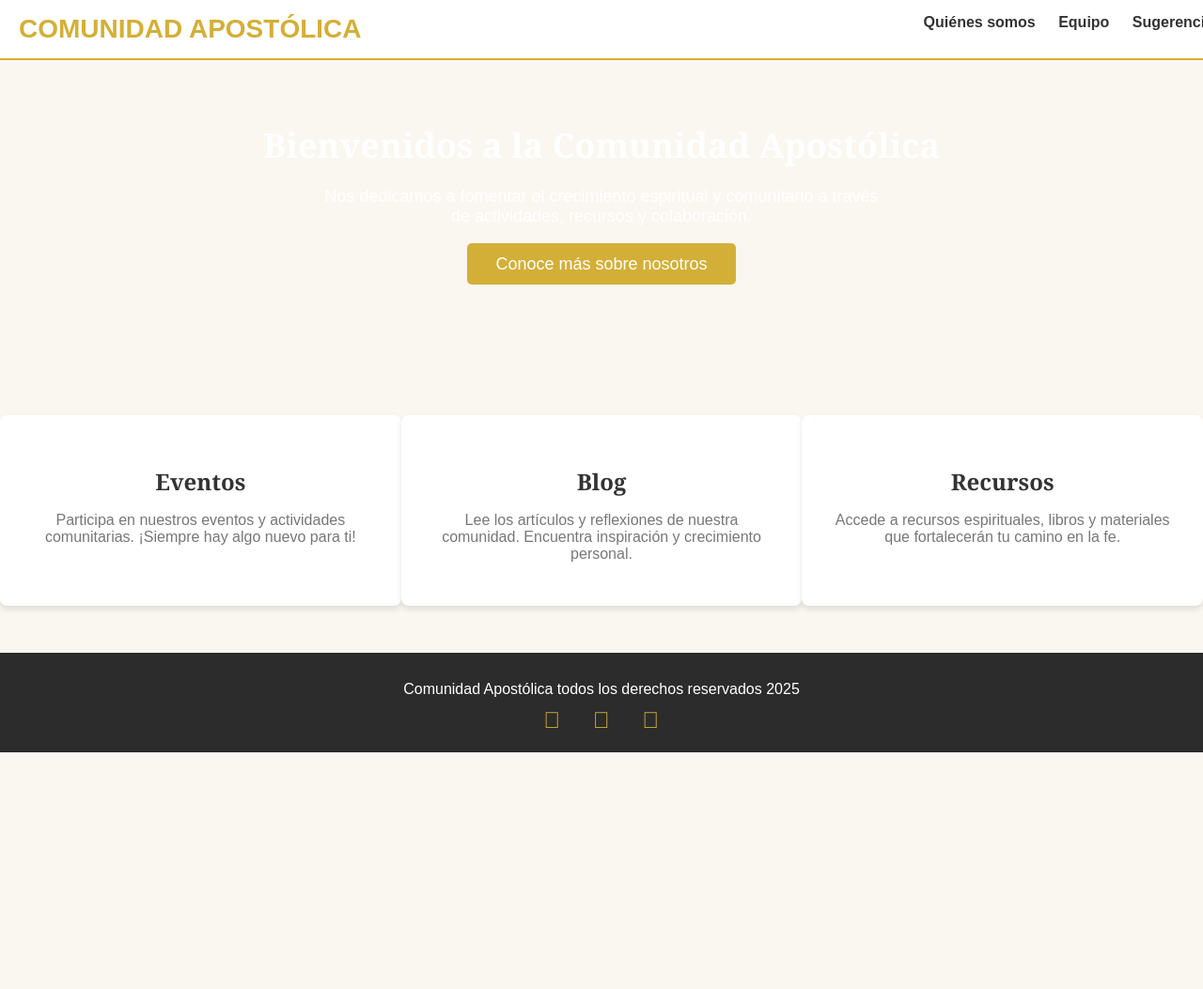
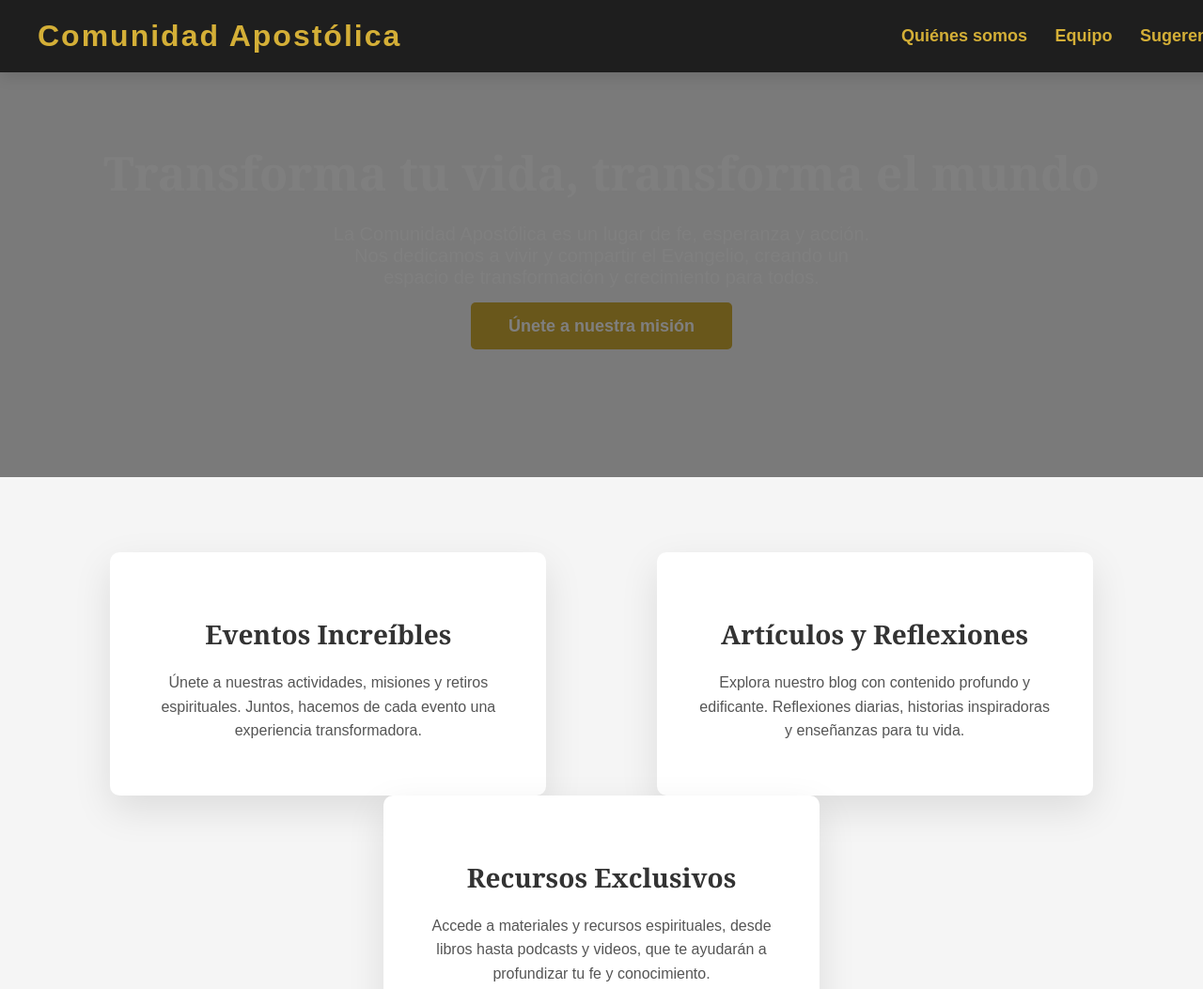
Before and after one commit to JackARAUZ12/Comunidad-Apost-lica, a plain HTML site: page index.html in a window 1280 px wide. Shown: the top 1053 px of the page at 94% size. Before the commit the page ends 801 px from the top, so only its background shows below. Drawn offline with Linux system fonts and the light colour scheme.

Commit message:
Update index.html

```diff
--- a/index.html
+++ b/index.html
@@ -10,172 +10,253 @@
         /* Estilo general */
         body {
             font-family: 'Arial', sans-serif;
-            background-color: #FAF7F0;
+            background-color: #F5F5F5;
             margin: 0;
             padding: 0;
             color: #333333;
+            box-sizing: border-box;
         }
 
-        h1, h2, h3 {
+        h1, h2, h3, h4 {
             font-family: 'Georgia', serif;
         }
 
         /* Header / Menú superior */
         header {
-            background-color: #FFFFFF;
-            border-bottom: 2px solid #D4AF37;
+            background-color: #1E1E1E;
+            color: #D4AF37;
+            padding: 20px 40px;
             position: fixed;
-            width: 100%;
             top: 0;
             left: 0;
+            width: 100%;
             z-index: 1000;
-            padding: 15px 20px;
+            display: flex;
+            justify-content: space-between;
+            align-items: center;
+            box-shadow: 0 5px 15px rgba(0, 0, 0, 0.1);
         }
 
         header .logo {
-            color: #D4AF37;
-            font-size: 28px;
+            font-size: 32px;
             font-weight: bold;
-            text-transform: uppercase;
-            display: inline-block;
-        }
-
-        header nav {
-            display: inline-block;
-            float: right;
+            letter-spacing: 2px;
         }
 
         header nav a {
-            color: #333333;
-            margin-left: 20px;
+            color: #D4AF37;
+            margin-left: 25px;
             text-decoration: none;
-            font-weight: bold;
-            font-size: 16px;
-            transition: color 0.3s;
+            font-size: 18px;
+            font-weight: 600;
+            transition: all 0.3s;
         }
 
         header nav a:hover {
-            color: #D4AF37;
+            color: #FFFFFF;
+            border-bottom: 2px solid #D4AF37;
         }
 
-        /* Menú hamburguesa (móvil) */
         .menu-hamburguesa {
             display: none;
             font-size: 30px;
             cursor: pointer;
+            color: #D4AF37;
         }
 
         @media screen and (max-width: 768px) {
             header nav {
                 display: none;
+                flex-direction: column;
+                text-align: center;
                 width: 100%;
-                text-align: center;
+                padding: 20px 0;
             }
 
             header nav a {
-                display: block;
                 margin: 10px 0;
             }
 
             .menu-hamburguesa {
-                display: inline-block;
-                float: right;
+                display: block;
             }
 
             header nav.show {
-                display: block;
+                display: flex;
             }
         }
 
-        /* Sección principal (Hero) */
+        /* Sección Hero / Banner */
         .hero {
             background-image: url('imagen-fondo.jpg');
             background-size: cover;
             background-position: center;
-            color: #FFFFFF;
-            padding: 100px 20px;
+            color: #FFF;
             text-align: center;
+            padding: 150px 20px;
+            position: relative;
+        }
+
+        .hero::before {
+            content: '';
+            background-color: rgba(0, 0, 0, 0.5);
+            position: absolute;
+            top: 0;
+            left: 0;
+            right: 0;
+            bottom: 0;
         }
 
         .hero h2 {
-            font-size: 36px;
-            margin-bottom: 20px;
+            font-size: 50px;
+            font-weight: 800;
+            margin: 0;
+            z-index: 1;
         }
 
         .hero p {
-            font-size: 18px;
+            font-size: 20px;
             max-width: 600px;
-            margin: 0 auto 30px;
+            margin: 20px auto 30px;
+            z-index: 1;
         }
 
         .hero a {
+            font-size: 18px;
+            padding: 15px 40px;
             background-color: #D4AF37;
-            color: #FFFFFF;
-            padding: 12px 30px;
+            color: #FFF;
             text-decoration: none;
-            font-size: 18px;
             border-radius: 5px;
-            transition: background-color 0.3s;
+            font-weight: 600;
+            transition: all 0.3s;
+            z-index: 1;
         }
 
         .hero a:hover {
             background-color: #C79C2E;
+            transform: translateY(-5px);
         }
 
         /* Sección de destacados */
         .destacados {
             display: flex;
-            justify-content: space-around;
-            margin: 50px 0;
+            justify-content: space-evenly;
+            margin: 80px 0;
+            flex-wrap: wrap;
         }
 
         .destacado {
-            background-color: #FFFFFF;
-            padding: 30px;
-            border-radius: 8px;
-            box-shadow: 0 4px 6px rgba(0, 0, 0, 0.1);
+            background-color: #FFF;
             width: 30%;
+            min-width: 280px;
+            padding: 40px;
+            border-radius: 10px;
+            box-shadow: 0 15px 40px rgba(0, 0, 0, 0.1);
             text-align: center;
-            transition: transform 0.3s, box-shadow 0.3s;
+            transition: all 0.3s;
         }
 
         .destacado:hover {
             transform: translateY(-10px);
-            box-shadow: 0 8px 12px rgba(0, 0, 0, 0.2);
+            box-shadow: 0 20px 60px rgba(0, 0, 0, 0.2);
         }
 
         .destacado h3 {
-            font-size: 24px;
-            margin-bottom: 15px;
+            font-size: 28px;
+            font-weight: bold;
+            margin-bottom: 20px;
+            color: #333;
         }
 
         .destacado p {
             font-size: 16px;
-            color: #777777;
+            color: #555;
+            line-height: 1.6;
         }
 
         /* Footer */
         footer {
-            background-color: #2C2C2C;
-            color: #FFFFFF;
-            padding: 20px;
+            background-color: #333;
+            color: #FFF;
+            padding: 40px 20px;
             text-align: center;
-        }
-
-        footer p {
-            margin: 10px 0;
+            position: relative;
         }
 
         footer .social-icons a {
             color: #D4AF37;
-            margin: 0 15px;
-            font-size: 24px;
+            margin: 0 20px;
+            font-size: 30px;
             text-decoration: none;
-            transition: color 0.3s;
+            transition: all 0.3s;
         }
 
         footer .social-icons a:hover {
-            color: #FFFFFF;
+            color: #FFF;
+            transform: translateY(-5px);
+        }
+
+        footer .social-icons {
+            margin-top: 20px;
+        }
+
+        /* Sección Testimonios */
+        .testimonios {
+            background-color: #F5F5F5;
+            padding: 80px 20px;
+            text-align: center;
+        }
+
+        .testimonios h2 {
+            font-size: 36px;
+            font-weight: bold;
+            margin-bottom: 50px;
+        }
+
+        .testimonio {
+            display: inline-block;
+            width: 30%;
+            padding: 20px;
+            background-color: #FFF;
+            border-radius: 10px;
+            box-shadow: 0 15px 30px rgba(0, 0, 0, 0.1);
+            margin: 10px;
+            transition: all 0.3s;
+        }
+
+        .testimonio:hover {
+            transform: translateY(-5px);
+            box-shadow: 0 20px 50px rgba(0, 0, 0, 0.15);
+        }
+
+        .testimonio p {
+            font-size: 16px;
+            color: #777;
+            margin-bottom: 20px;
+        }
+
+        .testimonio .nombre {
+            font-size: 18px;
+            font-weight: 600;
+            color: #333;
+        }
+
+        /* Estilo para botones */
+        .btn-primary {
+            background-color: #D4AF37;
+            color: #FFF;
+            padding: 15px 30px;
+            font-size: 18px;
+            text-decoration: none;
+            border-radius: 5px;
+            font-weight: bold;
+            transition: all 0.3s;
+        }
+
+        .btn-primary:hover {
+            background-color: #C79C2E;
+            transform: translateY(-5px);
         }
     </style>
 </head>
@@ -195,24 +276,41 @@
 
     <!-- Sección Hero / Banner -->
     <div class="hero">
-        <h2>Bienvenidos a la Comunidad Apostólica</h2>
-        <p>Nos dedicamos a fomentar el crecimiento espiritual y comunitario a través de actividades, recursos y colaboración.</p>
-        <a href="about.html">Conoce más sobre nosotros</a>
+        <h2>Transforma tu vida, transforma el mundo</h2>
+        <p>La Comunidad Apostólica es un lugar de fe, esperanza y acción. Nos dedicamos a vivir y compartir el Evangelio, creando un espacio de transformación y crecimiento para todos.</p>
+        <a href="about.html" class="btn-primary">Únete a nuestra misión</a>
     </div>
 
     <!-- Sección de Destacados -->
     <section class="destacados">
         <div class="destacado">
-            <h3>Eventos</h3>
-            <p>Participa en nuestros eventos y actividades comunitarias. ¡Siempre hay algo nuevo para ti!</p>
+            <h3>Eventos Increíbles</h3>
+            <p>Únete a nuestras actividades, misiones y retiros espirituales. Juntos, hacemos de cada evento una experiencia transformadora.</p>
         </div>
         <div class="destacado">
-            <h3>Blog</h3>
-            <p>Lee los artículos y reflexiones de nuestra comunidad. Encuentra inspiración y crecimiento personal.</p>
+            <h3>Artículos y Reflexiones</h3>
+            <p>Explora nuestro blog con contenido profundo y edificante. Reflexiones diarias, historias inspiradoras y enseñanzas para tu vida.</p>
         </div>
         <div class="destacado">
-            <h3>Recursos</h3>
-            <p>Accede a recursos espirituales, libros y materiales que fortalecerán tu camino en la fe.</p>
+            <h3>Recursos Exclusivos</h3>
+            <p>Accede a materiales y recursos espirituales, desde libros hasta podcasts y videos, que te ayudarán a profundizar tu fe y conocimiento.</p>
+        </div>
+    </section>
+
+    <!-- Sección Testimonios -->
+    <section class="testimonios">
+        <h2>Lo que dicen nuestros miembros</h2>
+        <div class="testimonio">
+            <p>"Esta comunidad ha cambiado mi vida, me ha dado esperanza y una nueva dirección en mi camino espiritual. ¡Gracias por todo!"</p>
+            <div class="nombre">María González</div>
+        </div>
+        <div class="testimonio">
+            <p>"Los eventos que organizan son profundamente transformadores, no solo en mi fe, sino también en mi vida diaria."</p>
+            <div class="nombre">Carlos Fernández</div>
+        </div>
+        <div class="testimonio">
+            <p>"Gracias a los recursos compartidos por la comunidad, he encontrado la paz interior que tanto buscaba."</p>
+            <div class="nombre">Luisa Méndez</div>
         </div>
     </section>
 
@@ -237,3 +335,6 @@
 </body>
 
 </html>
+
+
+</html>
```
